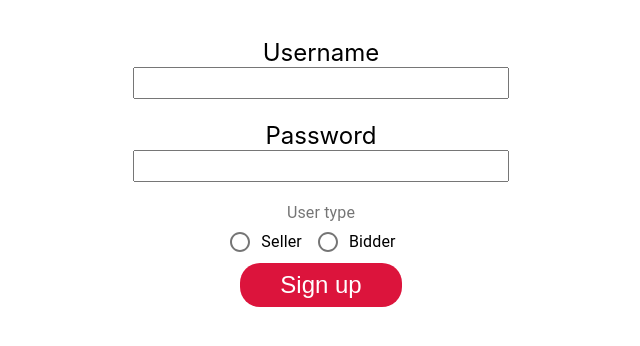
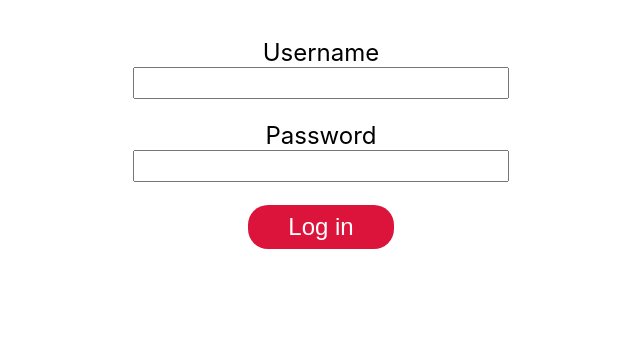
Before and after one commit to zrsmith75-lambda/FE, a React (Create React App) app in the folder silent-auction/: page / in a window 1280 px wide. Shown: the top 346 px of the page, without its empty margins (319-959 px from the left). Built offline with nearby package versions, Linux system fonts and the light colour scheme.

Commit message:
made change

```diff
--- a/silent-auction/src/App.js
+++ b/silent-auction/src/App.js
@@ -7,7 +7,7 @@ import './App.css';
 function App() {
   return (
     <div className="App">
-      <Signup></Signup>
+      <Login/>
     </div>
   );
 }
--- a/silent-auction/src/components/Login.js
+++ b/silent-auction/src/components/Login.js
@@ -1,4 +1,6 @@
 import React, {useState} from 'react';
+import {axiosWithAuth} from '../utils/axiosWithAuth'
+import {useHistory} from 'react-router-dom'
 
 function Login() {
 
@@ -7,11 +9,22 @@ function Login() {
     email:"",
   })
 
+  const history = useHistory()
+
   const handleChanges = f => {
     setUser({...user, [f.target.name] : f.target.value})
   }
+
   const submitForm = form => {
     form.preventDefault();
+    axiosWithAuth().post('/api/auth/login', user)
+    .then(res => {
+      window.localStorage.setItem('token', res.data.token)
+      history.push('')
+    })
+    .catch(err => {
+      console.log(err)
+    })
   }
 
   return (
--- a/silent-auction/src/components/Signup.js
+++ b/silent-auction/src/components/Signup.js
@@ -4,6 +4,9 @@ import RadioGroup from '@material-ui/core/RadioGroup';
 import FormControlLabel from '@material-ui/core/FormControlLabel';
 import FormControl from '@material-ui/core/FormControl';
 import FormLabel from '@material-ui/core/FormLabel';
+import {axiosWithAuth} from '../utils/axiosWithAuth'
+import {useHistory} from 'react-router-dom'
+
 function Signup() {
 
   const [user, setUser] = useState({
@@ -11,13 +14,25 @@ function Signup() {
     password:"",
     user_type:""
   })
-  console.log(user)
+
+  const history = useHistory()
 
   const handleChanges = f => {
     setUser({...user, [f.target.name] : f.target.value});
   }
+
+  // Setting token after sign up and pushing to mainpage -- SET PUSH
   const submitForm = form => {
     form.preventDefault();
+    axiosWithAuth().post('/api/auth/register', user)
+    .then(res => {
+      window.localStorage.setItem('token', res.data.token)
+      history.push('')
+    })
+    .catch(err => {
+      console.log(err)
+    })
+
   }
   return (
     <div className="form-wrapper">
--- a/silent-auction/src/utils/axiosWithAuth.js
+++ b/silent-auction/src/utils/axiosWithAuth.js
@@ -1,4 +1,4 @@
-import Axios from "axios";
+import axios from "axios";
 
 export const axiosWithAuth = () => {
     const token = window.localStorage.getItem('token')
```
